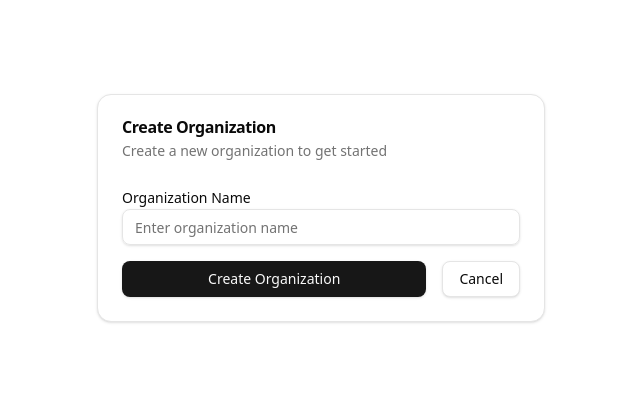
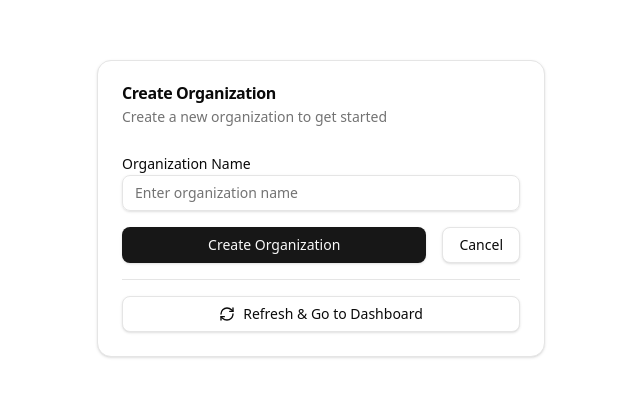
Before and after one commit to fseha-hagos/nextjs-prisma, a Next.js app: page /organization/create in a window 1280 px wide. Shown: the part 192-588 px from the top of the page, without its empty margins (319-959 px from the left). Built offline with nearby package versions, Linux system fonts and the light colour scheme; no server answers.

Commit message:
Add refresh button to organization creation page for improved navigation. Implement error handling during organization refresh after creation and enhance loading state management. Update UI to reflect refreshing status.

```diff
--- a/app/(pages)/organization/create/page.tsx
+++ b/app/(pages)/organization/create/page.tsx
@@ -6,6 +6,7 @@ import { Input } from '@/components/ui/input';
 import { Label } from '@/components/ui/label';
 import { Card, CardContent, CardDescription, CardHeader, CardTitle } from '@/components/ui/card';
 import { useOrganizations } from '@/contexts/OrganizationsContext';
+import { RefreshCw, LayoutDashboard } from 'lucide-react';
 
 export default function CreateOrg() {
   const router = useRouter();
@@ -13,6 +14,22 @@ export default function CreateOrg() {
   const [name, setName] = useState('');
   const [error, setError] = useState('');
   const [loading, setLoading] = useState(false);
+  const [refreshing, setRefreshing] = useState(false);
+
+  async function handleRefresh() {
+    setRefreshing(true);
+    try {
+      await refreshOrganizations();
+      router.refresh();
+      router.push('/dashboard');
+    } catch (err) {
+      console.error('Failed to refresh:', err);
+      // Still navigate to dashboard even if refresh fails
+      router.push('/dashboard');
+    } finally {
+      setRefreshing(false);
+    }
+  }
 
   async function handleCreate(e: React.FormEvent<HTMLFormElement>) {
     e.preventDefault();
@@ -29,7 +46,13 @@ export default function CreateOrg() {
       if (r.ok) {
         const data = await r.json();
         // Refresh organizations in context to include the new one
-        await refreshOrganizations();
+        try {
+          await refreshOrganizations();
+        } catch (refreshError) {
+          console.error('Failed to refresh organizations after creation:', refreshError);
+          // Continue anyway - the organization was created successfully
+          // The context will refresh on next page load
+        }
         // Use router.refresh() to force Next.js to refresh the page data
         router.refresh();
         // Redirect to dashboard with the new organization ID
@@ -88,6 +111,18 @@ export default function CreateOrg() {
               </Button>
             </div>
           </form>
+          <div className="mt-4 pt-4 border-t">
+            <Button
+              type="button"
+              variant="outline"
+              onClick={handleRefresh}
+              disabled={refreshing || loading}
+              className="w-full gap-2"
+            >
+              <RefreshCw className={`h-4 w-4 ${refreshing ? 'animate-spin' : ''}`} />
+              {refreshing ? 'Refreshing...' : 'Refresh & Go to Dashboard'}
+            </Button>
+          </div>
         </CardContent>
       </Card>
     </div>
```
